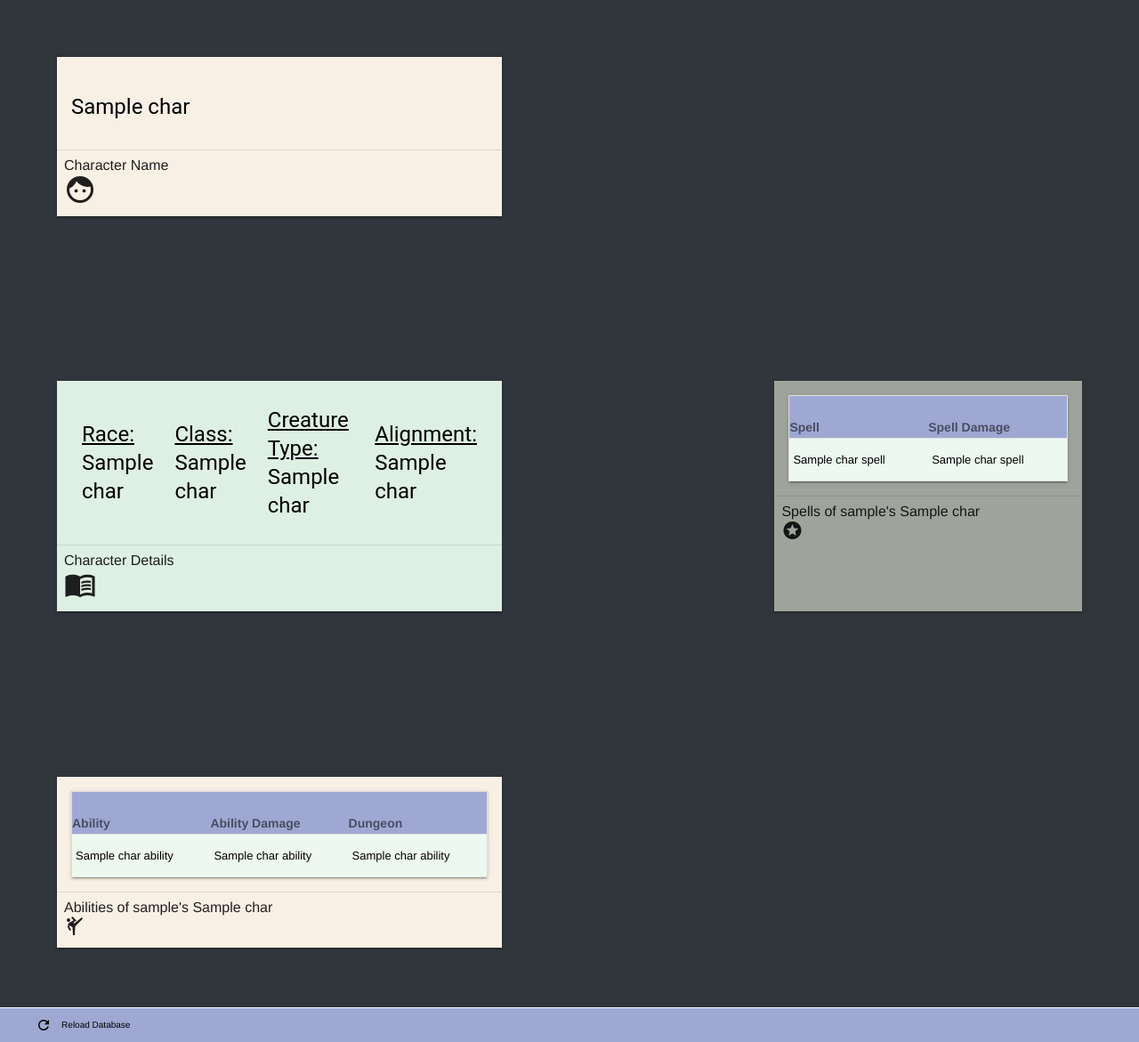
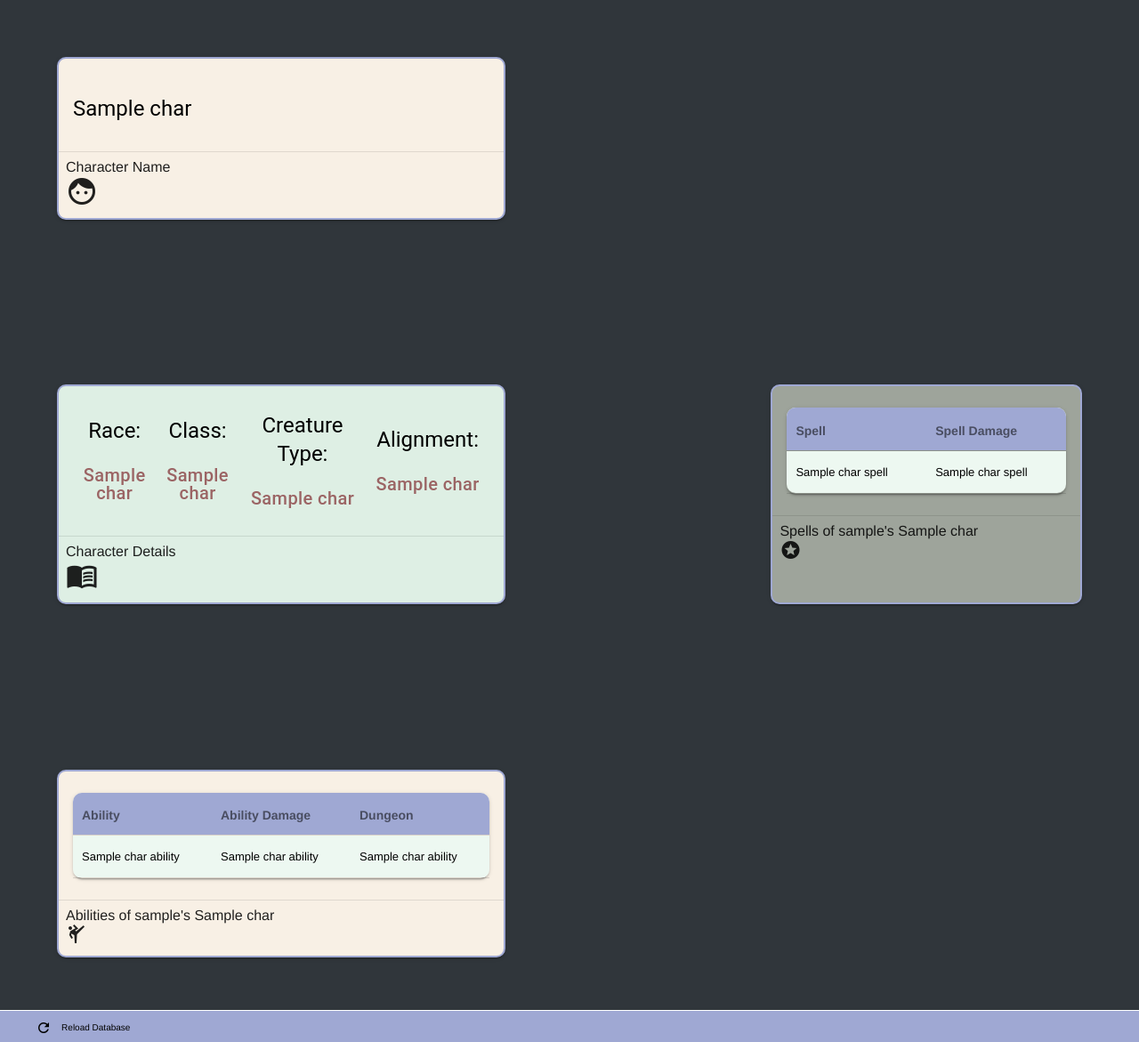
Before and after one commit to WesDH/CS340_FinalProject_Group38, a Flask app: template templates/charPage.html in a window 1280 px wide. Shown: the part 65-1236 px from the top of the page at 89% size. Run offline with Flask 2, Linux system fonts and the light colour scheme; the template is opened without the code that fills it: most values are stand-ins (such as "Sample title", 1, 10 or a date in 2020); parts of the project's set-up code (start-up, migrations or seed data) failed here and were passed over.

Commit message:
css tweaks, fixed tables being cut-off

```diff
--- a/static/style_v2.css
+++ b/static/style_v2.css
@@ -56,6 +56,11 @@ Copied from solution:
     overflow-y: hidden;
 }
 
+.mdl-layout__container.has-scrolling-header .mdl-layout__content {
+    overflow: scroll;
+}
+
+
 .mdl-layout__header {
     background-color: var(--primcol1);
     border-bottom: 1px solid var(--border_highlight);
@@ -108,6 +113,7 @@ div.mdl-layout__drawer.is-visible {
     margin-top: 25px;
     margin-left: 15px;
     margin-right: 15px;
+    margin-bottom: 25px;
     width: 48vw;
     min-width: 750px;
     border-radius: 4px;
@@ -124,6 +130,12 @@ div.mdl-layout__drawer.is-visible {
 
 .mdl-data-table {
     width: 100%;
+    margin: 8px 0 8px 0;
+   /* border: 3px solid var(--bg_col_slate); */
+    border: none;
+    background: none;
+    border-radius: 10px;
+    background-color: transparent;
 }
 
 /* Table header custom CSS */
@@ -136,12 +148,17 @@ div.mdl-layout__drawer.is-visible {
     width: 97%;
 }
 
+.mdl-card-attribute {
+    border: 2px solid var(--primcol1);
+    border-radius: 10px;
+}
+
 .mdl-data-table th {
     text-align: left;
     background-color: var(--primcol1);
     font-size: medium;
     padding-left: 15px !important;
-    padding-right: 5px
+    padding-right: 5px;
 }
 
 
@@ -165,6 +182,19 @@ tr:nth-child(odd):hover {
     background-color: var(--hovercol2) !important;
 }
 
+/* rounded table corners */
+th:first-of-type {
+  border-top-left-radius: 10px;
+}
+th:last-of-type {
+  border-top-right-radius: 10px;
+}
+tr:last-of-type td:first-of-type {
+  border-bottom-left-radius: 10px;
+}
+tr:last-of-type td:last-of-type {
+  border-bottom-right-radius: 10px;
+}
 
 
 /*General main background color*/
@@ -172,7 +202,7 @@ tr:nth-child(odd):hover {
 /* footer css */
 .mdl-mini-footer {
     border-top: 1px solid var(--border_highlight);
-    position: absolute;
+    position: sticky;
     left: 0px; bottom: 0px;
     z-index: 2;
     width: 100vw;
@@ -322,8 +352,9 @@ width: 36px !important;
 
 
     .mdl-mini-footer {
-        position: absolute;
-        left: 0px; bottom: 0px;
+        position: sticky;
+        left: 0px;
+	bottom: 0px;
     }
 
     .navbar-credits,
@@ -344,10 +375,10 @@ width: 36px !important;
     .mdl-data-table th {
         font-size: 14px;
         width: 0;
-        padding: 0 !important;
+        padding: 10px !important;
     }
     td{
-        padding: 10px 0 10px 4px !important;
+        padding: 10px 10px 10px 10px !important;
         /*border: 1px solid var(--hovercol1);*/
     }
 
@@ -456,6 +487,14 @@ a[title="RELOAD DATABASE"]:hover {
     color: #c70000;
 }
 
-.char_details {
+.char_details_title {
     margin: 12px;
 }
+
+.char_details_div {
+    text-align: center;
+}
+
+.char_details_var {
+    color: var(--bg_col_light);
+}
--- a/templates/charPage.html
+++ b/templates/charPage.html
@@ -56,18 +56,22 @@ Adapted from component examples (Tables, Cards, Navbar, Inputs):
 
     <div class="mdl-card-attribute mdl-shadow--2dp">
         <div class="mdl-card__title mdl-card--expand">
-            <h4 class="char_details">
-                <u>Race:</u>  {{char[1]}}
-	        </h4>
-	        <h4 class="char_details">
-                <u>Class:</u>  {{char[2]}}
-            </h4>
-	        <h4 class="char_details">
-                <u>Creature Type:</u>  {{char[3]}}
-            </h4>
-	        <h4 class="char_details">
-                <u>Alignment:</u>  {{char[4]}}
-            </h4>
+	    <div class="char_details_div">
+		<h4 class="char_details_title">Race: </h4>
+		<h5 class="char_details_var">{{char[1]}}</h5>
+	    </div>
+	    <div class="char_details_div">
+		<h4 class="char_details_title">Class: </h4>
+		<h5 class="char_details_var">{{char[2]}}</h5>
+	    </div>
+	    <div class="char_details_div">
+		<h4 class="char_details_title">Creature Type: </h4>
+		<h5 class="char_details_var">{{char[3]}}</h5>
+	    </div>
+	    <div class="char_details_div">
+		<h4 class="char_details_title">Alignment: </h4>
+		<h5 class="char_details_var">{{char[4]}}</h5>
+	    </div>
         </div>
         <div class="mdl-card__actions mdl-card--border">
             Character Details
--- a/templates/itemSelection.html
+++ b/templates/itemSelection.html
@@ -42,7 +42,7 @@ Adapted from component examples (Tables, Cards, Navbar, Inputs):
 {% block content %}
 <div class="table_data table_left mdl-card mdl-shadow--6dp">
     <div class="mdl-card__title table_left_inventories">
-        <h2 class="mdl-card__title-text">All Inventory Items View.</h2>
+        <h2 class="mdl-card__title-text">All Inventory Items View</h2>
     </div>
     <div class="mdl-card__supporting-text table_left_inventories">
         <p style="margin:0px;color:#282828;" >Inventory_Items.Items_item_id is a NULLable foreign key. USAGE: Item to "NONE" or "NULL" then click on UPDATE button for that row.</p>
```
Also changed, not shown: templates/spells_abilities.html (+10 -10 lines).
